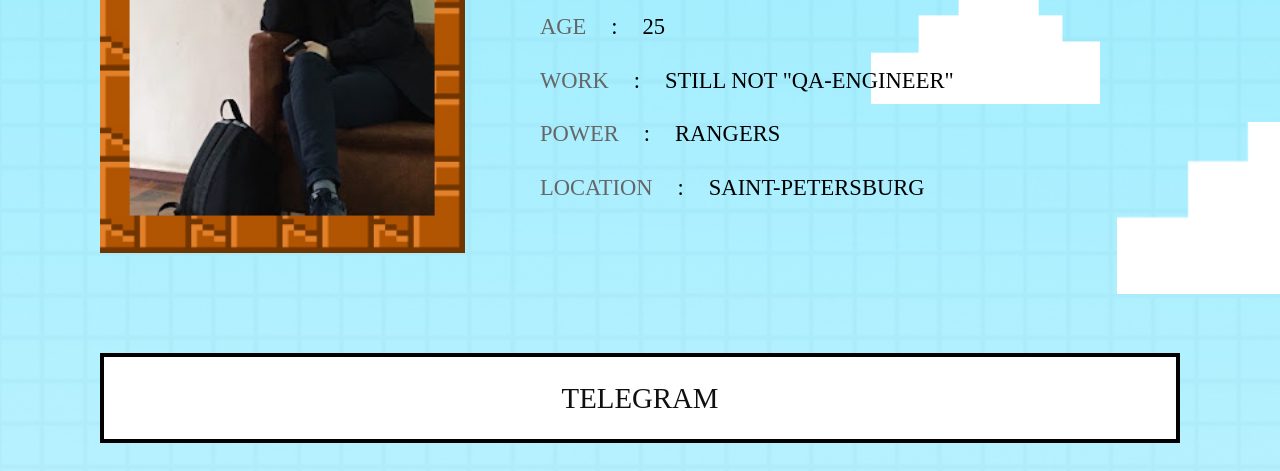
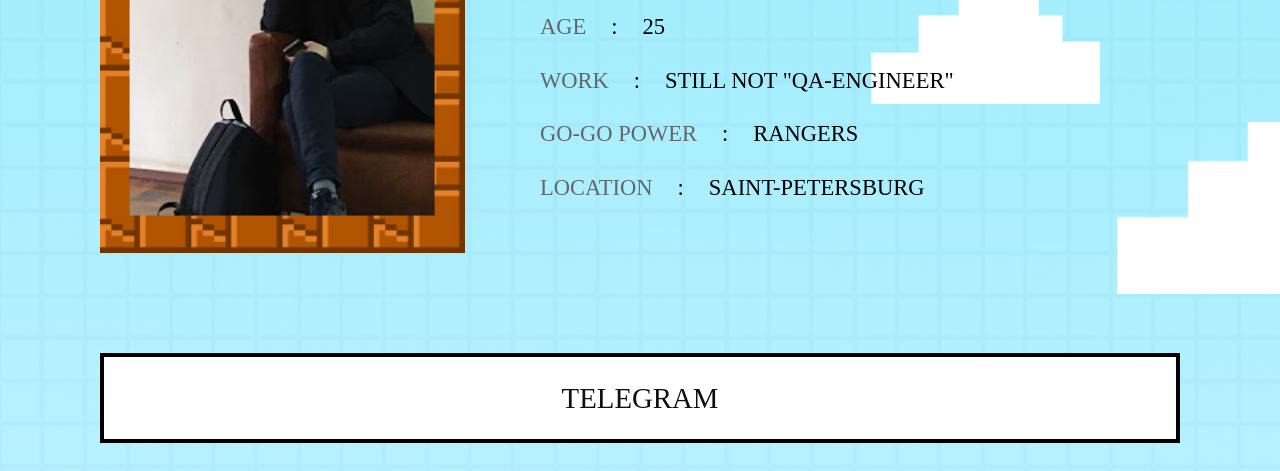
Before and after one commit to vrodeIgor/vrodeIgor.github.io, a plain HTML site: page index.html in a window 1280 px wide. Shown: the part 303-774 px from the top of the page. Drawn offline with Linux system fonts and the light colour scheme; files whose address does not match are found by name.

Commit message:
добавил прикол про рейнджеров

```diff
--- a/index.html
+++ b/index.html
@@ -61,7 +61,7 @@
                   <div>
                      <div class="list"><span>age</span><span>:</span><span>25</span></div>
                      <div class="list"><span>work</span><span>:</span><span>Still not "qa-engineer"</span></div>
-                     <div class="list"><span>Power</span><span>:</span><span>Rangers</span></div>
+                     <div class="list"><span>Go-Go Power</span><span>:</span><span>Rangers</span></div>
                      <div class="list"><span>location</span><span>:</span><span>Saint-Petersburg</span></div>
 
                   </div>
```
